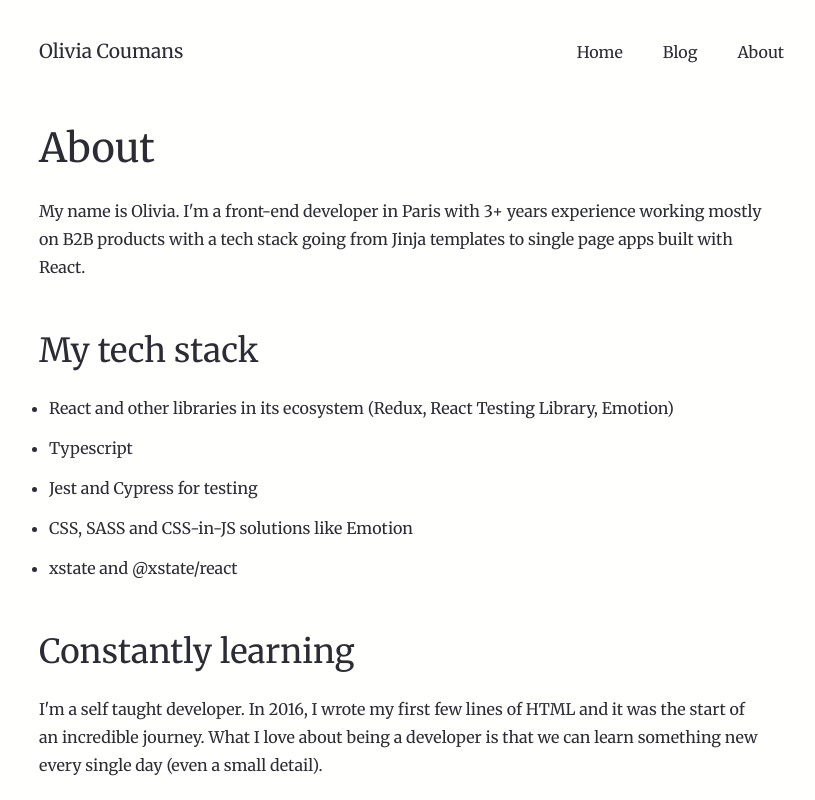
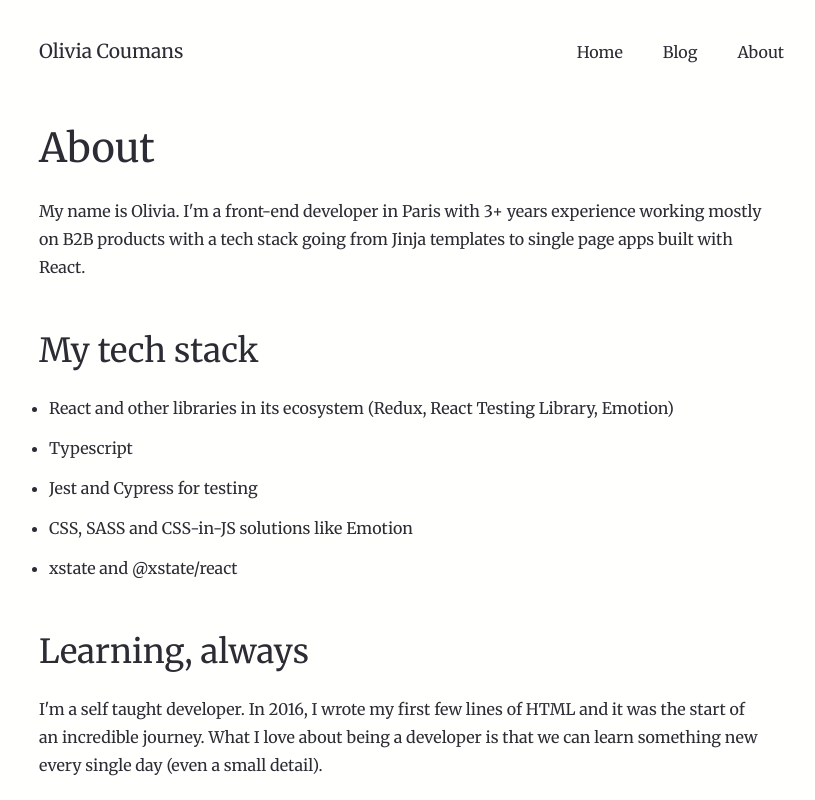
Before and after one commit to liv7c/devblog, a Next.js app: page /about in a window 1280 px wide. Shown: the top 800 px of the page, without its empty margins (221-1036 px from the left). Built offline with nearby package versions, Linux system fonts and the light colour scheme.

Commit message:
feat(content): update main page content

```diff
--- a/components/Layout/Layout.tsx
+++ b/components/Layout/Layout.tsx
@@ -22,7 +22,7 @@ const Layout = ({
   pageURL,
 }: LayoutProps) => {
   const title = `${pageTitle} | Olivia Coumans`;
-  const description = pageDescription ?? "Olivia Coumans's website";
+  const description = pageDescription ?? "Olivia Coumans's site";
   const currentURL = pageURL ?? server;
   const siteImage = `${server}${blogImg.src}`;
 
--- a/pages/about.tsx
+++ b/pages/about.tsx
@@ -26,7 +26,7 @@ const About: NextPage = () => {
           <li>xstate and @xstate/react</li>
         </ul>
 
-        <h2>Constantly learning</h2>
+        <h2>Learning, always</h2>
         <p>
           I&apos;m a self taught developer. In 2016, I wrote my first few lines
           of HTML and it was the start of an incredible journey. What I love
--- a/pages/index.tsx
+++ b/pages/index.tsx
@@ -24,7 +24,7 @@ const Home: NextPage<HomeProps> = ({ posts }) => {
         </h1>
         <p>
           I&apos;m a front-end developer based in Paris. Areas of interest
-          include: web accessibility, vim, JavaScript, React.js, and a bit of
+          include: web accessibility, JavaScript, React.js, vim and a bit of
           Rust on the side.
         </p>
       </PageTitleWrapper>
```
